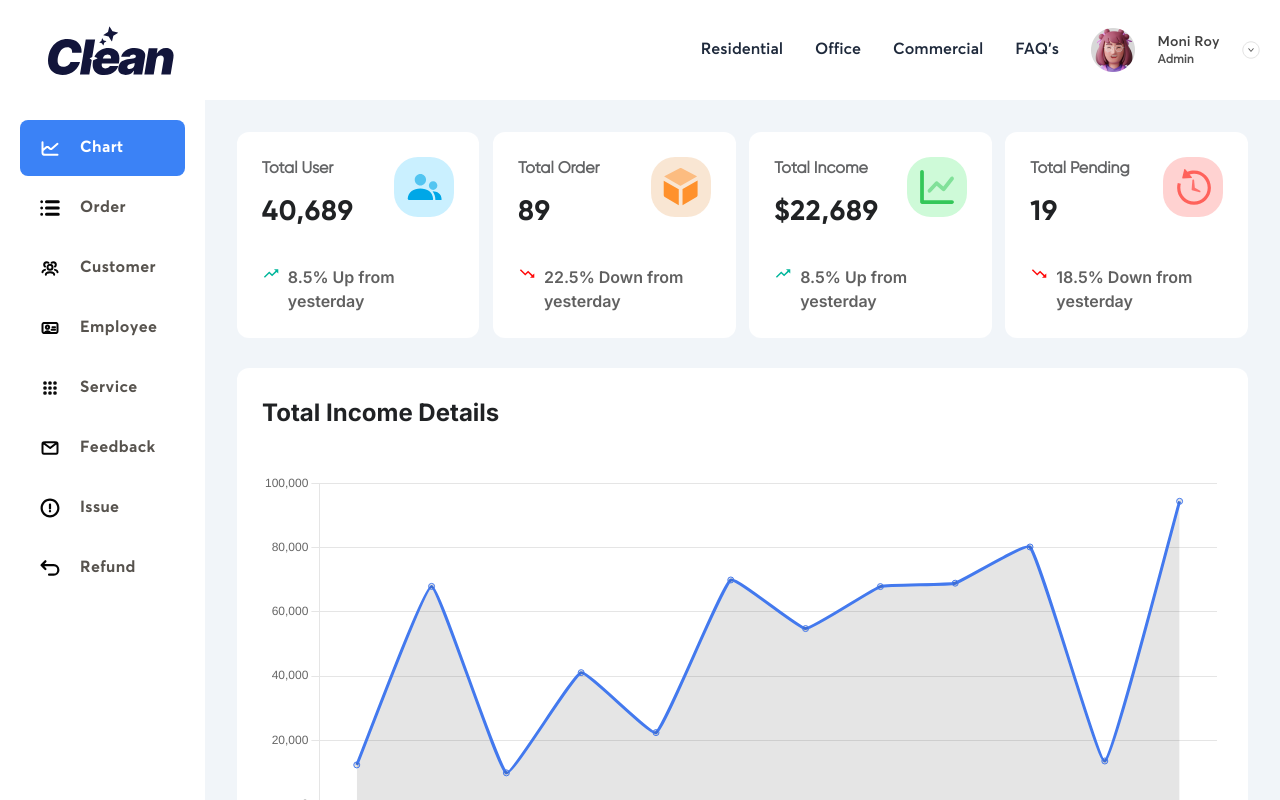
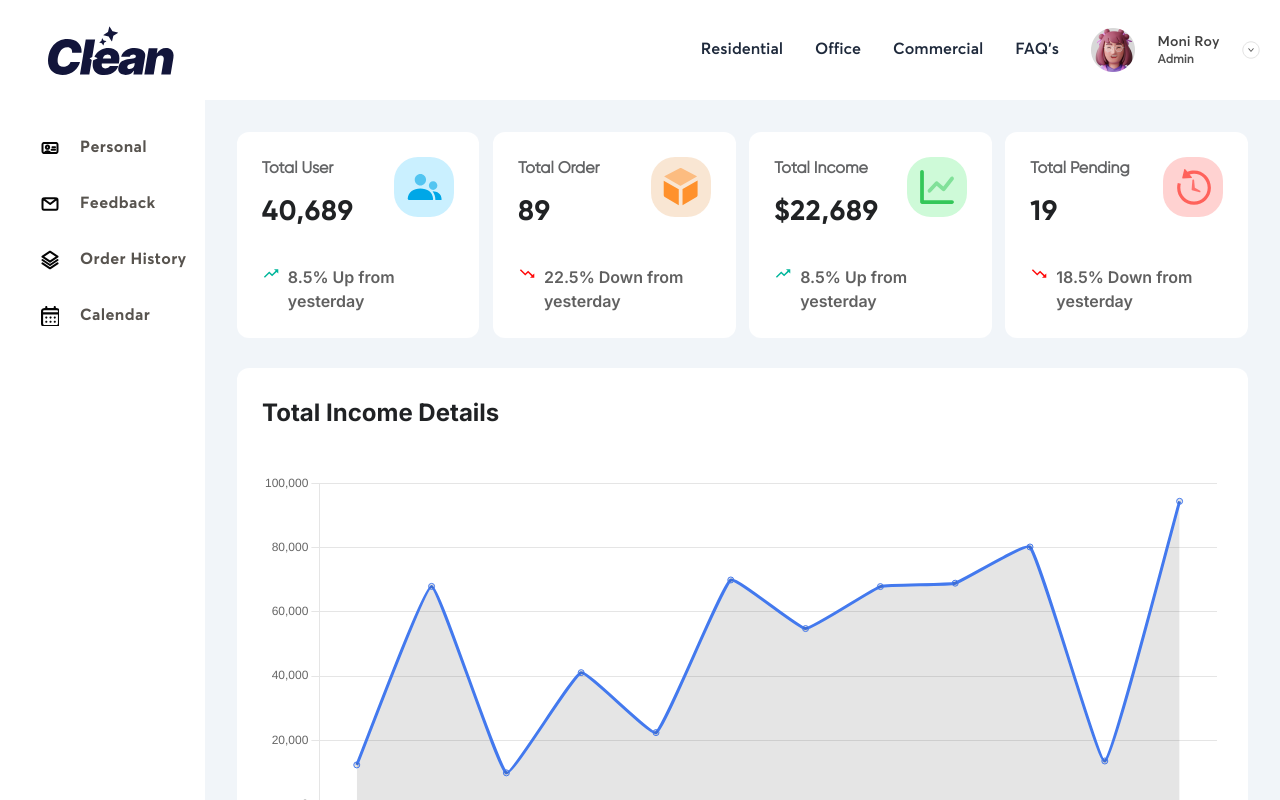
Before and after one commit to h0angpc/Clean, a Next.js app: page /dashboard/chart in a window 1280 px wide. Shown: the top 800 px of the page. Built offline with nearby package versions, Linux system fonts and the light colour scheme.

Commit message:
fix: fix responsive for sidebar

```diff
--- a/src/app/(dashboard)/layout.tsx
+++ b/src/app/(dashboard)/layout.tsx
@@ -1,5 +1,7 @@
 import Header from '@/components/dashboard/Header'
 import Sidebar from '@/components/dashboard/Sidebar'
+import SidebarCustomer from '@/components/dashboard/SidebarCusomter'
+import SidebarEmployee from '@/components/dashboard/SidebarEmployee'
 import React from 'react'
 
 const DashboardLayout = (props: {
@@ -9,7 +11,7 @@ const DashboardLayout = (props: {
     <div className="flex overflow-hidden flex-col bg-slate-100">
       <Header />
       <div className="flex max-md:flex-col">
-        <Sidebar />
+        <SidebarEmployee />
         <main className="flex flex-col p-8 w-full max-md:ml-0 max-md:w-full">
               {props.children}
         </main>
--- a/src/components/dashboard/Sidebar.tsx
+++ b/src/components/dashboard/Sidebar.tsx
@@ -191,6 +191,7 @@ const Sidebar: React.FC = () => {
   ];
 
   const handleMenuClick = (menu: string) => {
+    handleMobileItemClick();
     setExpandedMenu((prev) => (prev === menu ? null : menu));
   };
 
@@ -198,6 +199,11 @@ const Sidebar: React.FC = () => {
     // Only close mobile menu, don't reset expandedMenu
     setIsMobileMenuOpen(false);
   };
+
+  const handleMobileItemClickAndCollapse = () => {
+    handleMobileItemClick();
+    setExpandedMenu(null);
+  }
 
   return (
     <>
@@ -261,7 +267,7 @@ const Sidebar: React.FC = () => {
                     label={item.label}
                     href={item.href}
                     isActive={pathname === item.href}
-                    onClick={handleMobileItemClick}
+                    onClick={handleMobileItemClickAndCollapse}
                   />
                 )}
               </React.Fragment>
--- a/src/components/dashboard/SidebarCusomter.tsx
+++ b/src/components/dashboard/SidebarCusomter.tsx
@@ -1,8 +1,9 @@
 'use client';
 
-import React from 'react';
+import React, { useState, useEffect } from 'react';
 import Link from 'next/link';
 import { usePathname } from 'next/navigation';
+import { Menu, X } from 'lucide-react';
 
 interface NavItemProps {
   icon: string;
@@ -10,13 +11,18 @@ interface NavItemProps {
   label: string;
   href: string;
   isActive: boolean;
+  onClick?: () => void;
 }
 
-const NavItem: React.FC<NavItemProps> = ({ icon, activeIcon, label, href, isActive }) => {
+const NavItem: React.FC<NavItemProps> = ({ icon, activeIcon, label, href, isActive, onClick }) => {
   return (
-    <Link href={href} className={`flex gap-5 items-center px-5 py-4 w-48 max-w-full min-h-[50px] ${
-      isActive ? 'text-white bg-blue-500 rounded-lg' : ''
-    }`}>
+    <Link href={href}
+      className={`flex gap-5 items-center px-5 py-4 w-full sm:w-48 max-w-full min-h-[50px]
+      ${isActive
+          ? 'text-white bg-blue-500 rounded-lg'
+          : 'hover:bg-gray-100 transition-colors rounded-lg'
+        }`}
+      onClick={onClick}>
       <img
         loading="lazy"
         src={isActive ? activeIcon : icon}
@@ -30,6 +36,7 @@ const NavItem: React.FC<NavItemProps> = ({ icon, activeIcon, label, href, isActi
 
 const SidebarCustomer: React.FC = () => {
   const pathname = usePathname();
+  const [isMobileMenuOpen, setIsMobileMenuOpen] = useState(false);
 
   const navItems = [
     {
@@ -64,10 +71,41 @@ const SidebarCustomer: React.FC = () => {
     },
   ];
 
+  const handleMobileItemClick = () => {
+    // Only close mobile menu, don't reset expandedMenu
+    setIsMobileMenuOpen(false);
+  };
 
   return (
-    <aside className="flex flex-col w-[16%] max-md:ml-0 max-md:w-full">
-      <nav className="flex flex-col items-center px-5 pt-5 mx-auto w-full font-Averta-Bold tracking-wide whitespace-nowrap bg-white min-h-[970px] pb-[700px] text-stone-600 max-md:pb-24">
+    <>
+      {/* Mobile Menu Button */}
+      <button
+        onClick={() => setIsMobileMenuOpen(!isMobileMenuOpen)}
+        className="fixed top-4 right-4 z-50 p-2 bg-white rounded-lg shadow-lg md:hidden"
+      >
+        {isMobileMenuOpen ? (
+          <X className="w-6 h-6 text-gray-600" />
+        ) : (
+          <Menu className="w-6 h-6 text-gray-600" />
+        )}
+      </button>
+
+      {/* Overlay */}
+      {isMobileMenuOpen && (
+        <div
+          className="fixed inset-0 bg-black bg-opacity-50 z-30 md:hidden"
+          onClick={() => setIsMobileMenuOpen(false)}
+        />
+      )}
+
+      {/* Sidebar */}
+      <aside
+        className={`fixed md:static top-0 left-0 z-40 h-screen w-[85%] md:w-[16%]
+          transform transition-transform duration-300 ease-in-out bg-white
+          ${isMobileMenuOpen ? 'translate-x-0' : '-translate-x-full md:translate-x-0'}`}>
+        <nav className="flex flex-col items-center px-5 pt-5 w-full h-full
+          font-Averta-Bold tracking-wide whitespace-nowrap
+          text-stone-600 overflow-y-auto">
           {navItems.map((item) => (
             <NavItem
               key={item.label}
@@ -76,10 +114,12 @@ const SidebarCustomer: React.FC = () => {
               label={item.label}
               href={item.href}
               isActive={pathname === item.href}
+              onClick={handleMobileItemClick}
             />
           ))}
         </nav>
       </aside>
+    </>
   );
 };
 
--- a/src/components/dashboard/SidebarEmployee.tsx
+++ b/src/components/dashboard/SidebarEmployee.tsx
@@ -1,8 +1,9 @@
 'use client';
 
-import React from 'react';
+import React, { useState, useEffect } from 'react';
 import Link from 'next/link';
 import { usePathname } from 'next/navigation';
+import { Menu, X } from 'lucide-react';
 
 interface NavItemProps {
   icon: string;
@@ -10,13 +11,18 @@ interface NavItemProps {
   label: string;
   href: string;
   isActive: boolean;
+  onClick?: () => void;
 }
 
-const NavItem: React.FC<NavItemProps> = ({ icon, activeIcon, label, href, isActive }) => {
+const NavItem: React.FC<NavItemProps> = ({ icon, activeIcon, label, href, isActive, onClick }) => {
   return (
-    <Link href={href} className={`flex gap-5 items-center px-5 py-4 w-48 max-w-full min-h-[50px] ${
-      isActive ? 'text-white bg-blue-500 rounded-lg' : ''
-    }`}>
+    <Link href={href}
+      className={`flex gap-5 items-center px-5 py-4 w-full sm:w-48 max-w-full min-h-[50px]
+      ${isActive
+          ? 'text-white bg-blue-500 rounded-lg'
+          : 'hover:bg-gray-100 transition-colors rounded-lg'
+        }`}
+      onClick={onClick}>
       <img
         loading="lazy"
         src={isActive ? activeIcon : icon}
@@ -30,6 +36,7 @@ const NavItem: React.FC<NavItemProps> = ({ icon, activeIcon, label, href, isActi
 
 const SidebarEmployee: React.FC = () => {
   const pathname = usePathname();
+  const [isMobileMenuOpen, setIsMobileMenuOpen] = useState(false);
 
   const navItems = [
     {
@@ -58,9 +65,41 @@ const SidebarEmployee: React.FC = () => {
     },
   ];
 
+  const handleMobileItemClick = () => {
+    // Only close mobile menu, don't reset expandedMenu
+    setIsMobileMenuOpen(false);
+  };
+
   return (
-    <aside className="flex flex-col w-[16%] max-md:ml-0 max-md:w-full">
-      <nav className="flex flex-col items-center px-5 pt-5 mx-auto w-full font-Averta-Bold tracking-wide whitespace-nowrap bg-white min-h-[970px] pb-[700px] text-stone-600 max-md:pb-24">
+    <>
+      {/* Mobile Menu Button */}
+      <button
+        onClick={() => setIsMobileMenuOpen(!isMobileMenuOpen)}
+        className="fixed top-4 right-4 z-50 p-2 bg-white rounded-lg shadow-lg lg:hidden"
+      >
+        {isMobileMenuOpen ? (
+          <X className="w-6 h-6 text-gray-600" />
+        ) : (
+          <Menu className="w-6 h-6 text-gray-600" />
+        )}
+      </button>
+
+      {/* Overlay */}
+      {isMobileMenuOpen && (
+        <div
+          className="fixed inset-0 bg-black bg-opacity-50 z-30 lg:hidden"
+          onClick={() => setIsMobileMenuOpen(false)}
+        />
+      )}
+
+      {/* Sidebar */}
+      <aside
+        className={`fixed lg:static top-0 left-0 z-40 h-screen w-[70%] lg:w-[16%]
+          transform transition-transform duration-300 ease-in-out bg-white
+          ${isMobileMenuOpen ? 'translate-x-0' : '-translate-x-full lg:translate-x-0'}`}>
+        <nav className="flex flex-col items-center px-5 pt-5 w-full h-full
+          font-Averta-Bold tracking-wide whitespace-nowrap
+          text-stone-600 overflow-y-auto">
           {navItems.map((item) => (
             <NavItem
               key={item.label}
@@ -69,10 +108,12 @@ const SidebarEmployee: React.FC = () => {
               label={item.label}
               href={item.href}
               isActive={pathname === item.href}
+              onClick={handleMobileItemClick}
             />
           ))}
         </nav>
       </aside>
+    </>
   );
 };
 
```
Lines whose indentation alone changed are shown as unchanged.
